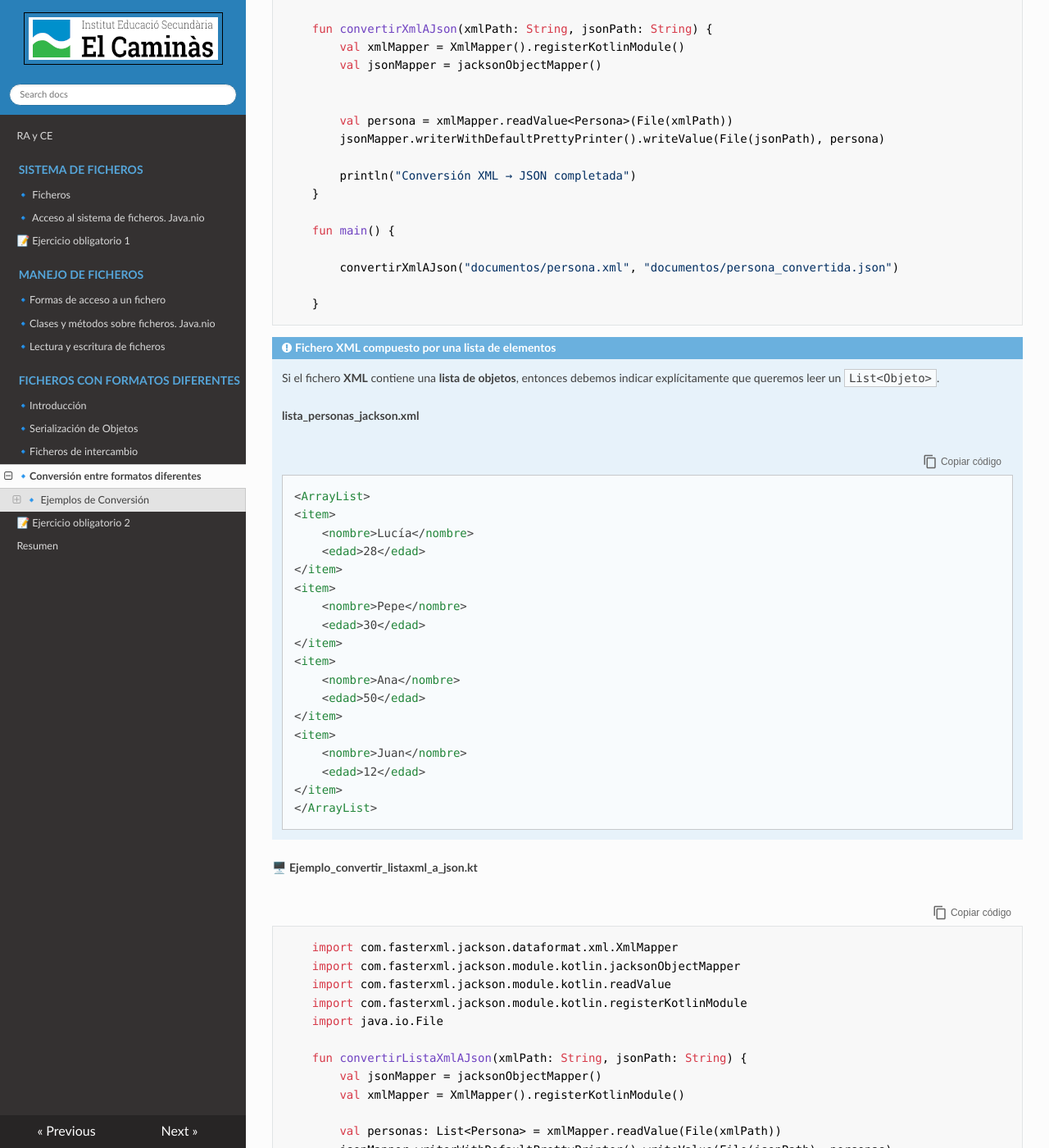
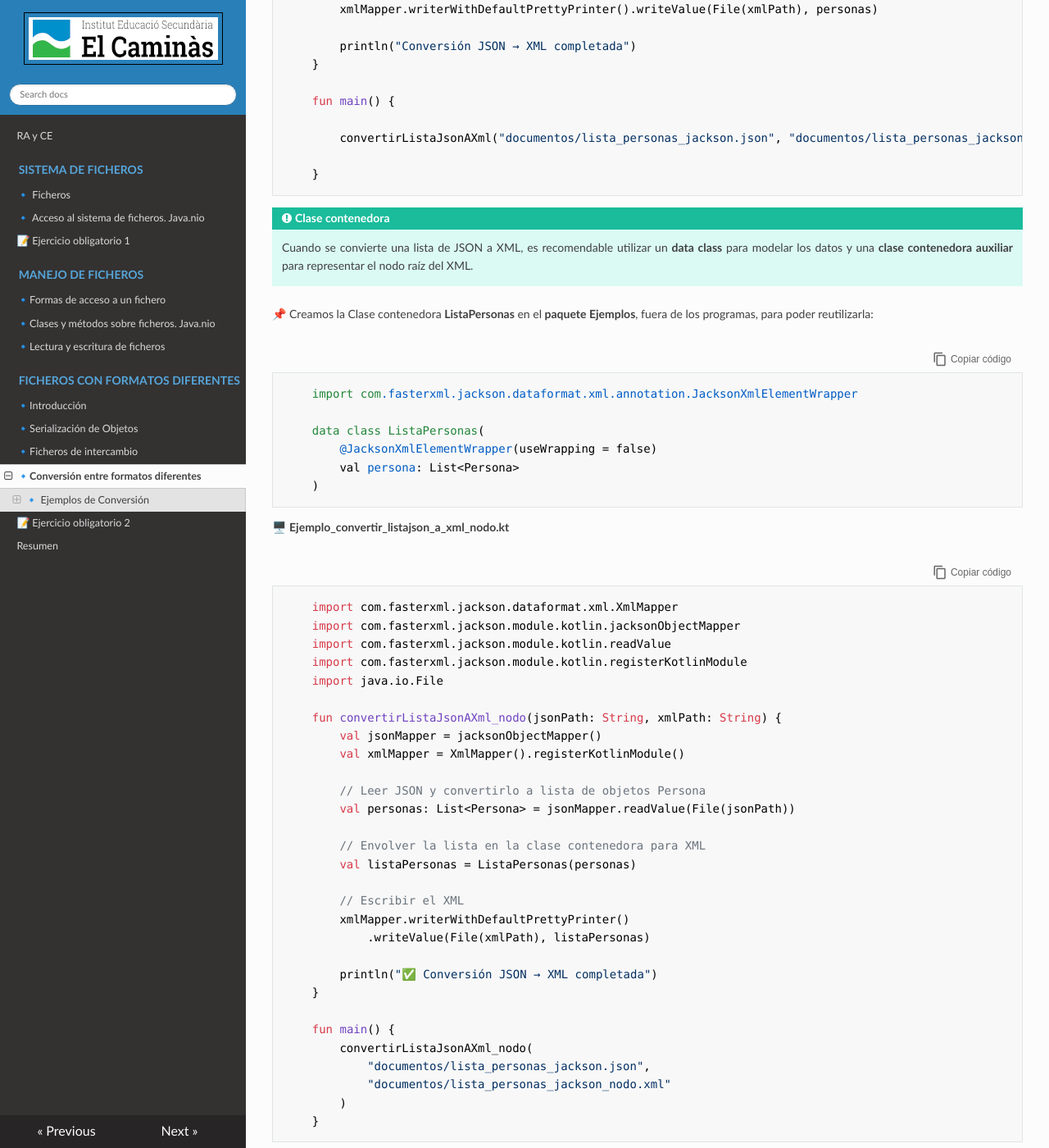
Before and after one commit to asalvadorc/AD_Ficheros_, an MkDocs documentation site: the page built from docs/T3_Formatos_diferentes/Conversion.md, in a window 1280 px wide and 1400 px high, scrolled down 5817 px. Shown: the whole window at 82% size. Built offline with MkDocs 1.6.1, drawn with Linux system fonts in a browser that asks for light colours; nearby versions of some CDN libraries; some of the changed text lies outside the part shown.

Commit message:
dataclass

```diff
--- a/docs/T3_Formatos_diferentes/Conversion.md
+++ b/docs/T3_Formatos_diferentes/Conversion.md
@@ -52,6 +52,16 @@
 | **alumnos.csv** | **persona.xml** | **persona.json** |
 |-----------------|-----------------|------------------|
 | nombre;nota<br>Lucía;28<br>Carlos;8<br>Elena;10 | &lt;Persona&gt;<br>&nbsp;&nbsp;&lt;nombre&gt;Lucía&lt;/nombre&gt;<br>&nbsp;&nbsp;&lt;edad&gt;28&lt;/edad&gt;<br>&lt;/Persona&gt; | {<br>&nbsp;&nbsp;"nombre" : "Lucía",<br>&nbsp;&nbsp;"edad" : 28<br>} |
+
+!!!Tip "Data Class"
+    El uso de **data class** es recomendable cuando se trabaja con datos estructurados, como se vio en el apartado de ficheros de intercambio, o cuando se realizan transformaciones entre formatos, como se verá en este apartado.
+
+
+| Alumno | Persona |
+|--------|---------|
+| data class Alumno(<br>&nbsp;&nbsp;&nbsp;val nombre: String,<br>&nbsp;&nbsp;&nbsp;val nota: Int<br>) | data class Persona(<br>&nbsp;&nbsp;&nbsp;val nombre: String,<br>&nbsp;&nbsp;&nbsp;val edad: Int<br>) |
+
+📌 **Nota:** Estas clases ya las creamos en los ejemplos sobre ficheros de intercambio y las volveremos a utilizar en los siguientes ejemplos.
 
 
 ### **CSV <-> JSON**{.azul}
@@ -82,6 +92,7 @@
                 .build()
 
             val registros = reader.readAll()
+
             //lista alumnos para guardar los objetos Alumno
             val alumnos = mutableListOf<Alumno>()
 
@@ -159,8 +170,10 @@
             val xmlMapper = XmlMapper().registerKotlinModule()
             val jsonMapper = jacksonObjectMapper()
 
+            //Leer JSON y convertirlo a un objeto Persona
+            val persona = jsonMapper.readValue<Persona>(File(jsonPath))
 
-            val persona = jsonMapper.readValue<Persona>(File(jsonPath))
+            // Escribir el objeto Persona en formato XML
             xmlMapper.writerWithDefaultPrettyPrinter().writeValue(File(xmlPath), persona)
 
             println("Conversión JSON → XML completada")
@@ -177,19 +190,21 @@
 
     **lista_personas_jackson.json**
 
-        [ {
-        "nombre" : "Lucía",
-        "edad" : 28
-        }, {
-        "nombre" : "Pepe",
-        "edad" : 30
-        }, {
-        "nombre" : "Ana",
-        "edad" : 50
-        }, {
-        "nombre" : "Juan",
-        "edad" : 12
-        } ]
+        [
+            {
+            "nombre" : "Lucía",
+            "edad" : 28
+            }, {
+            "nombre" : "Pepe",
+            "edad" : 30
+            }, {
+            "nombre" : "Ana",
+            "edad" : 50
+            }, {
+            "nombre" : "Juan",
+            "edad" : 12
+            }
+        ]
 
 🖥️ **Ejemplo_convertir_listajson_a_xml.kt**
 
@@ -205,8 +220,10 @@
             val jsonMapper = jacksonObjectMapper()
             val xmlMapper = XmlMapper().registerKotlinModule()
 
+            // Leer JSON y convertirlo a lista de objetos Persona
+            val personas: List<Persona> = jsonMapper.readValue(File(jsonPath))
 
-            val personas: List<Persona> = jsonMapper.readValue(File(jsonPath))
+            // Escribir el XML
             xmlMapper.writerWithDefaultPrettyPrinter().writeValue(File(xmlPath), personas)
 
             println("Conversión JSON → XML completada")
@@ -216,8 +233,55 @@
 
             convertirListaJsonAXml("documentos/lista_personas_jackson.json", "documentos/lista_personas_jackson.xml")
 
+        }
 
+
+!!!Tip "Clase contenedora"
+    Cuando se convierte una lista de JSON a XML, es recomendable utilizar un **data class** para modelar los datos y una **clase contenedora auxiliar** para representar el nodo raíz del XML.
+
+📌 Creamos la Clase contenedora **ListaPersonas** en el **paquete Ejemplos**, fuera de los programas, para poder reutilizarla:
+
+        import com.fasterxml.jackson.dataformat.xml.annotation.JacksonXmlElementWrapper
+
+        data class ListaPersonas(
+            @JacksonXmlElementWrapper(useWrapping = false)
+            val persona: List<Persona>
+        )
+
+
+🖥️ **Ejemplo_convertir_listajson_a_xml_nodo.kt**
+
+        import com.fasterxml.jackson.dataformat.xml.XmlMapper
+        import com.fasterxml.jackson.module.kotlin.jacksonObjectMapper
+        import com.fasterxml.jackson.module.kotlin.readValue
+        import com.fasterxml.jackson.module.kotlin.registerKotlinModule
+        import java.io.File
+
+        fun convertirListaJsonAXml_nodo(jsonPath: String, xmlPath: String) {
+            val jsonMapper = jacksonObjectMapper()
+            val xmlMapper = XmlMapper().registerKotlinModule()
+
+            // Leer JSON y convertirlo a lista de objetos Persona
+            val personas: List<Persona> = jsonMapper.readValue(File(jsonPath))
+
+            // Envolver la lista en la clase contenedora para XML
+            val listaPersonas = ListaPersonas(personas)
+
+            // Escribir el XML
+            xmlMapper.writerWithDefaultPrettyPrinter()
+                .writeValue(File(xmlPath), listaPersonas)
+
+            println("✅ Conversión JSON → XML completada")
         }
+
+        fun main() {
+            convertirListaJsonAXml_nodo(
+                "documentos/lista_personas_jackson.json",
+                "documentos/lista_personas_jackson_nodo.xml"
+            )
+        }
+
+
 
 
 🖥️ **Ejemplo_convertir_xml_a_json.kt**
@@ -310,6 +374,8 @@
             </persona>
         </personas>
 
+📌 Utilizaremos la clase contenedora **ListapPersona** creada anteriormente.
+
 🖥️ **Ejemplo_convertir_listaxml_a_json_nodo.kt**
 
 
@@ -320,20 +386,19 @@
         import java.io.File
         import com.fasterxml.jackson.dataformat.xml.annotation.JacksonXmlElementWrapper
 
-        //Clase contenedora auxiliar
-
-        data class ListaPersonas(
-            @JacksonXmlElementWrapper(useWrapping = false) //Sirve para evitar que Jackson cree una etiqueta XML adicional que envuelva una lista.
-            val persona: List<Persona>
-        )
-
         fun convertirListaXmlAJsonNodo(xmlPath: String, jsonPath: String) {
             val jsonMapper = jacksonObjectMapper()
             val xmlMapper = XmlMapper().registerKotlinModule()
 
+            // Lee el XML y lo convierte a un objeto de tipo ListaPersonas
+            // Aquí utilizamos la clase contenedora para representar el nodo raíz del XML
             val lista: ListaPersonas = xmlMapper.readValue(File(xmlPath)) //Aquí utilizamos la clase contendora
+
+            // Extrae la lista de objetos Persona desde la clase contenedora
             val personas = lista.persona
 
+            // Escribe la lista de personas en formato JSON
+            // El JSON generado será un array de objetos
             jsonMapper.writerWithDefaultPrettyPrinter()
                 .writeValue(File(jsonPath), personas)
 
```
Also changed, not shown: other parts of docs/T3_Formatos_diferentes/Conversion.md (+1 -1 lines), docs/T3_Formatos_diferentes/ficheros_intercambio.md (+1 -1 lines).
